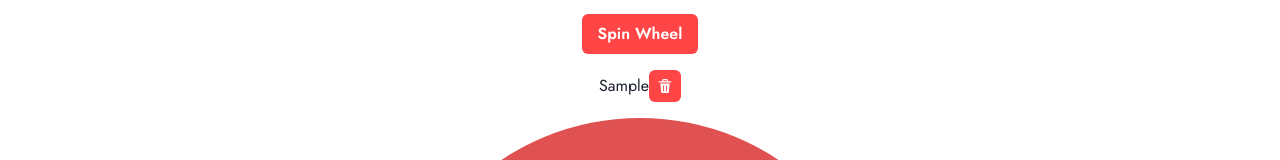
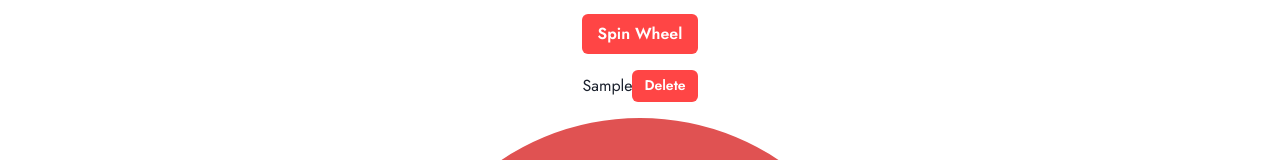
Before and after one commit to adityaREDFLAG/Adis-Site, a Next.js app: page /Wheel in a window 1280 px wide. Both pictures are taken after typing "Sample" into the empty fields and a click on the button "Add Name". Shown: the part 230-390 px from the top of the page. Built offline with nearby package versions, Linux system fonts and the light colour scheme.

Commit message:
Update Wheel.tsx

```diff
--- a/src/pages/Wheel.tsx
+++ b/src/pages/Wheel.tsx
@@ -11,9 +11,7 @@ import {
   Text,
   List,
   ListItem,
-  IconButton,
 } from '@chakra-ui/react';
-import { DeleteIcon } from '@chakra-ui/icons';
 import { NextSeo } from 'next-seo';
 
 const WheelSpinner: React.FC = () => {
@@ -140,14 +138,15 @@ const WheelSpinner: React.FC = () => {
         {names.map((name, index) => (
           <ListItem key={index} display="flex" alignItems="center">
             <Text flex="1">{name}</Text>
-            <IconButton
+            <Button
               aria-label={`Remove ${name}`}
-              icon={<DeleteIcon />}
               size="sm"
               onClick={() => removeName(name)}
               backgroundColor="#FF4545"
               color="white"
-            />
+            >
+              Delete
+            </Button>
           </ListItem>
         ))}
       </List>
```
